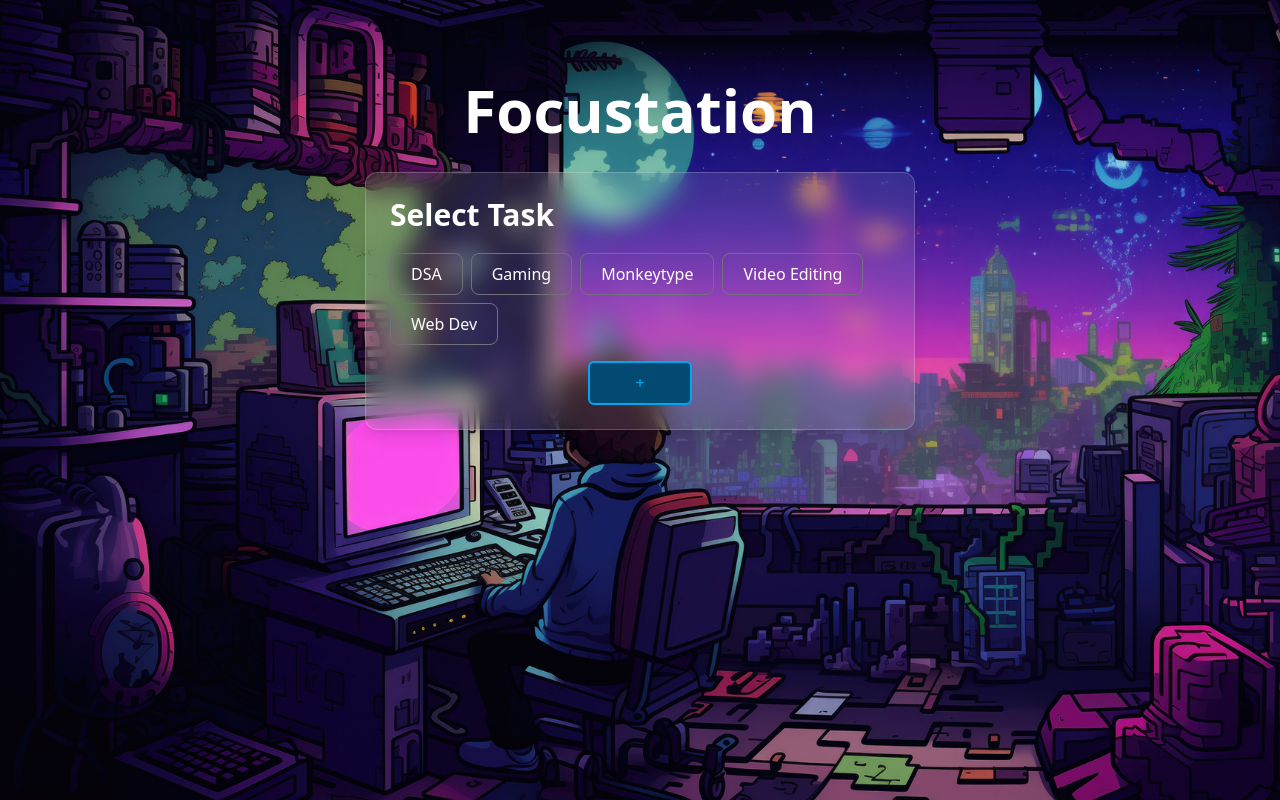
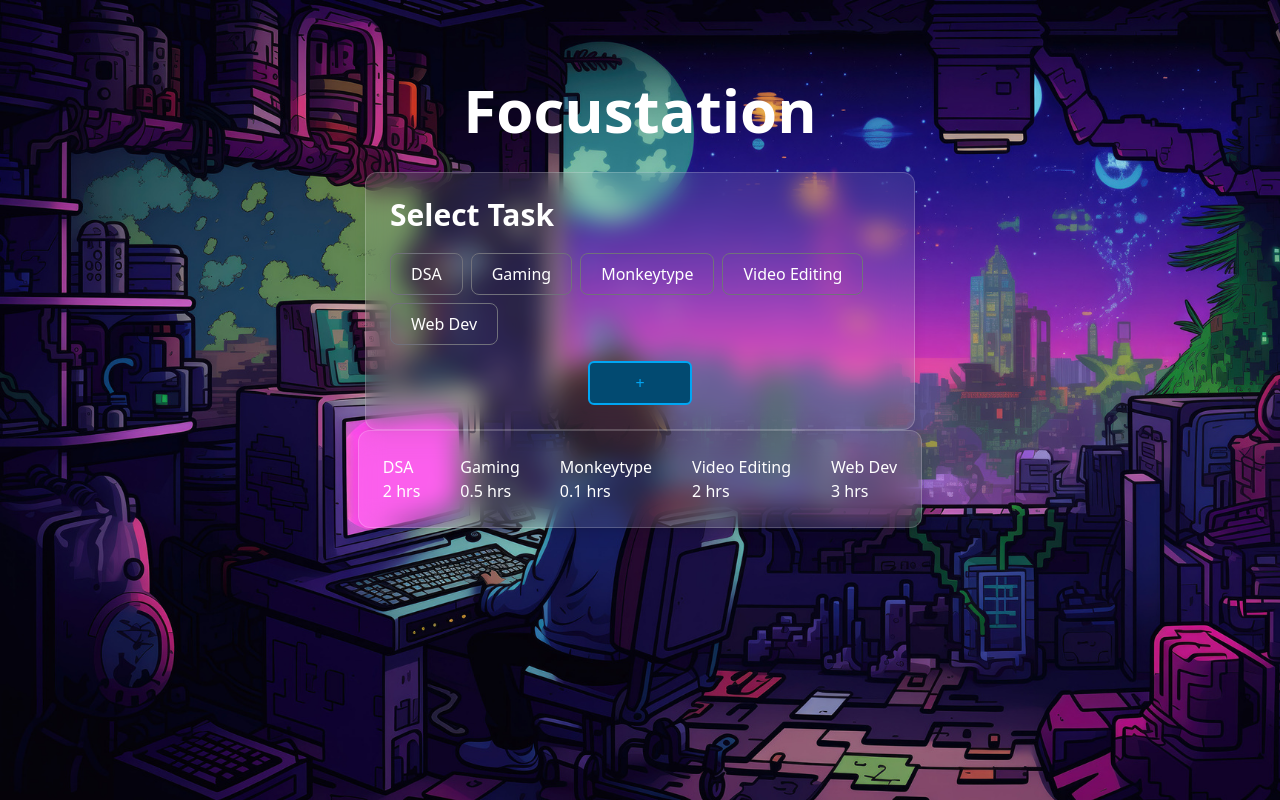
Before and after one commit to ankitsensei/Focustation, a React (Vite) app: page / in a window 1280 px wide. Built offline with nearby package versions, Linux system fonts and the light colour scheme.

Commit message:
demo layout of stats

```diff
--- /dev/null
+++ b/src/comps/Stats.tsx
@@ -0,0 +1,29 @@
+
+const Stats = () => {
+    return (
+        <div className="flex flex-wrap flex-auto gap-10 justify-center items-center">
+            <div>
+                <p>DSA</p>
+                <p>2 hrs</p>
+            </div>
+            <div>
+                <p>Gaming</p>
+                <p>0.5 hrs</p>
+            </div>
+            <div>
+                <p>Monkeytype</p>
+                <p>0.1 hrs</p>
+            </div>
+            <div>
+                <p>Video Editing</p>
+                <p>2 hrs</p>
+            </div>
+            <div>
+                <p>Web Dev</p>
+                <p>3 hrs</p>
+            </div>
+        </div>
+    )
+}
+
+export default Stats
--- a/src/pages/Hero.tsx
+++ b/src/pages/Hero.tsx
@@ -1,4 +1,5 @@
 import Tasks from "../comps/Tasks"
+import Stats from "../comps/Stats"
 
 import Wall from "../assets/walls/work-lofi-wall.jpg"
 
@@ -14,6 +15,9 @@ const Hero = () => {
       <div className="bg-white/10 backdrop-blur-md border border-white/20 rounded-xl p-6 shadow-lg">
         <Tasks />
       </div>
+      <div className="bg-white/10 backdrop-blur-md border border-white/20 rounded-xl p-6 shadow-lg">
+        <Stats />
+      </div>
     </div>
   )
 }
```
